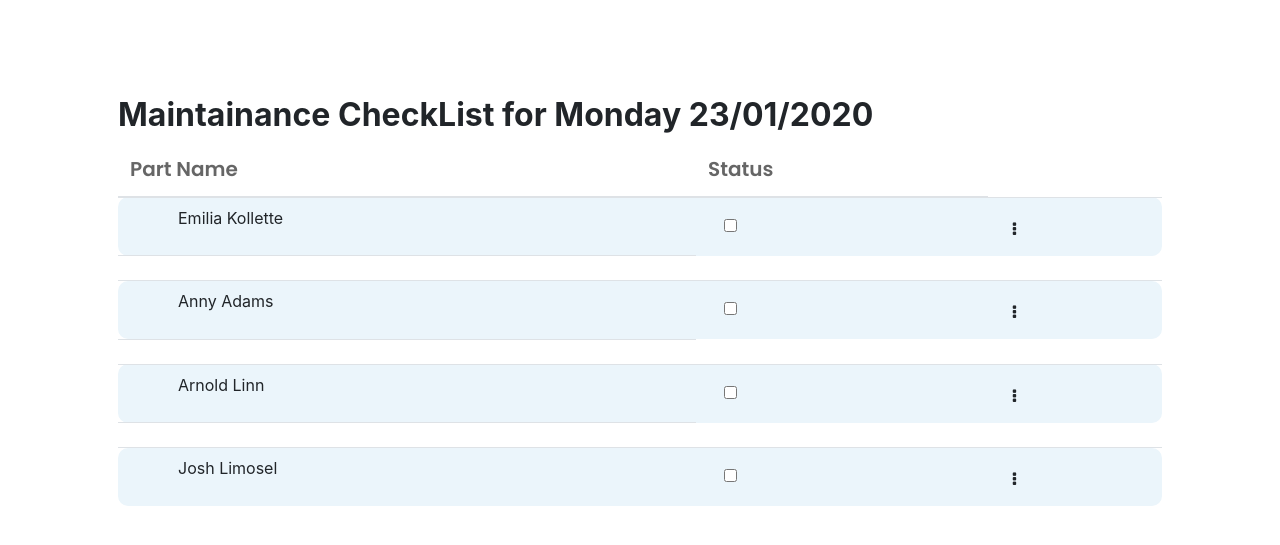
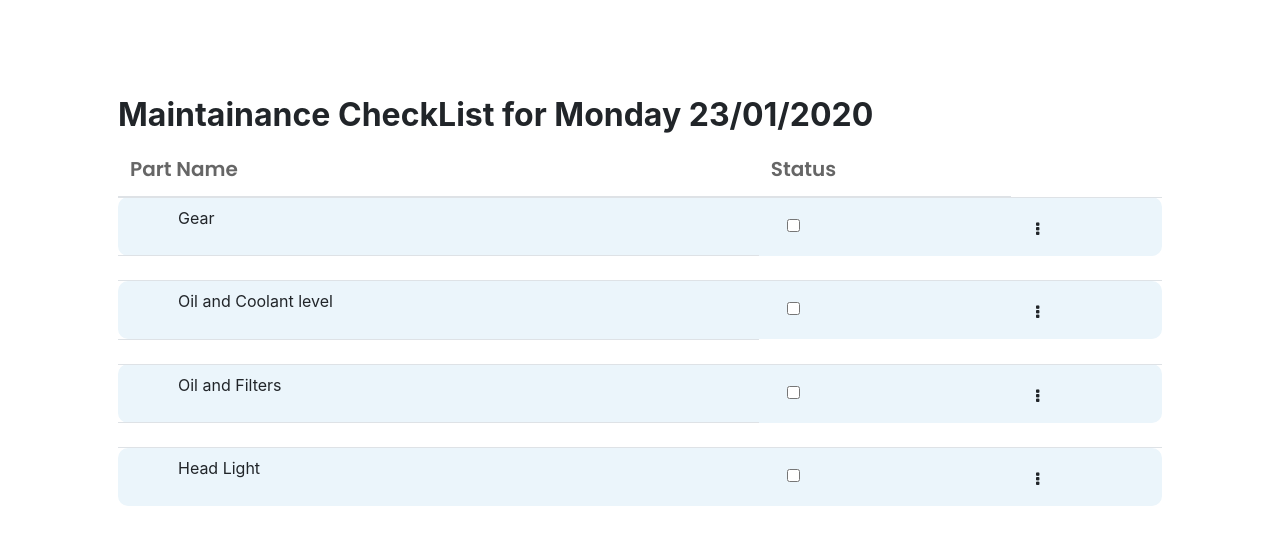
Before and after one commit to paultrigcode/Integrating-Vue-into-existing-django-Project, a Django app: page /test/ in a window 1280 px wide. Shown: the top 545 px of the page. Run offline with Django 3.2, Linux system fonts and the light colour scheme; some libraries are stand-ins or nearby versions.

Commit message:
revamped

```diff
--- a/templates/test.html
+++ b/templates/test.html
@@ -29,7 +29,7 @@
             <tbody>
                 <tr class="bg-blue">
                     <td class="pt-2">
-                        <div class="pl-lg-5 pl-md-3 pl-1 name">Emilia Kollette</div>
+                        <div class="pl-lg-5 pl-md-3 pl-1 name">Gear</div>
                     </td>
                     <td class="pt-3"><span class="fa pl-3"><input type="checkbox" name="check"></span></td>
                     <td class="pt-3"><span class="fa fa-ellipsis-v btn"></span></td>
@@ -39,7 +39,7 @@
                 </tr>
                 <tr class="bg-blue">
                     <td class="pt-2">
-                        <div class="pl-lg-5 pl-md-3 pl-1 name">Anny Adams</div>
+                        <div class="pl-lg-5 pl-md-3 pl-1 name">Oil and Coolant level</div>
                     </td>
                     <td class="pt-3"><span class="fa pl-3"><input type="checkbox" name="check"></span></td>
                     <td class="pt-3"><span class="fa fa-ellipsis-v btn"></span></td>
@@ -49,7 +49,7 @@
                 </tr>
                 <tr class="bg-blue">
                     <td class="pt-2">
-                        <div class="pl-lg-5 pl-md-3 pl-1 name">Arnold Linn</div>
+                        <div class="pl-lg-5 pl-md-3 pl-1 name">Oil and Filters</div>
                     </td>
                     <td class="pt-3"><span class="fa pl-3"><input type="checkbox" name="check"></span></td>
                     <td class="pt-3"><span class="fa fa-ellipsis-v btn"></span></td>
@@ -59,7 +59,7 @@
                 </tr>
                 <tr class="bg-blue">
                     <td class="pt-2">
-                        <div class="pl-lg-5 pl-md-3 pl-1 name">Josh Limosel</div>
+                        <div class="pl-lg-5 pl-md-3 pl-1 name">Head Light</div>
                     </td>
                     <td class="pt-3"><span class="fa pl-3"><input type="checkbox" name="check"></span></td>
                     <td class="pt-3"><span class="fa fa-ellipsis-v btn"></span></td>
```
